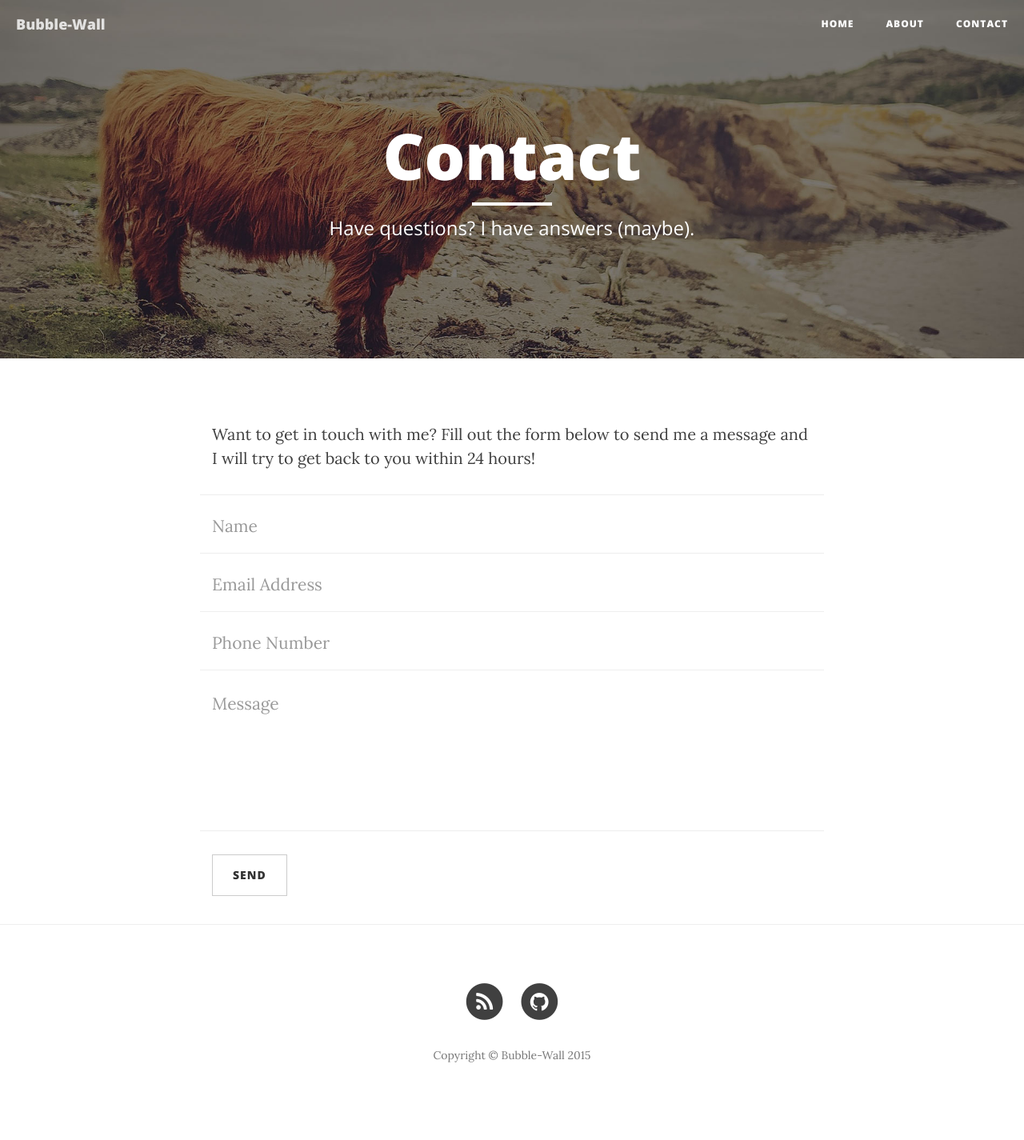
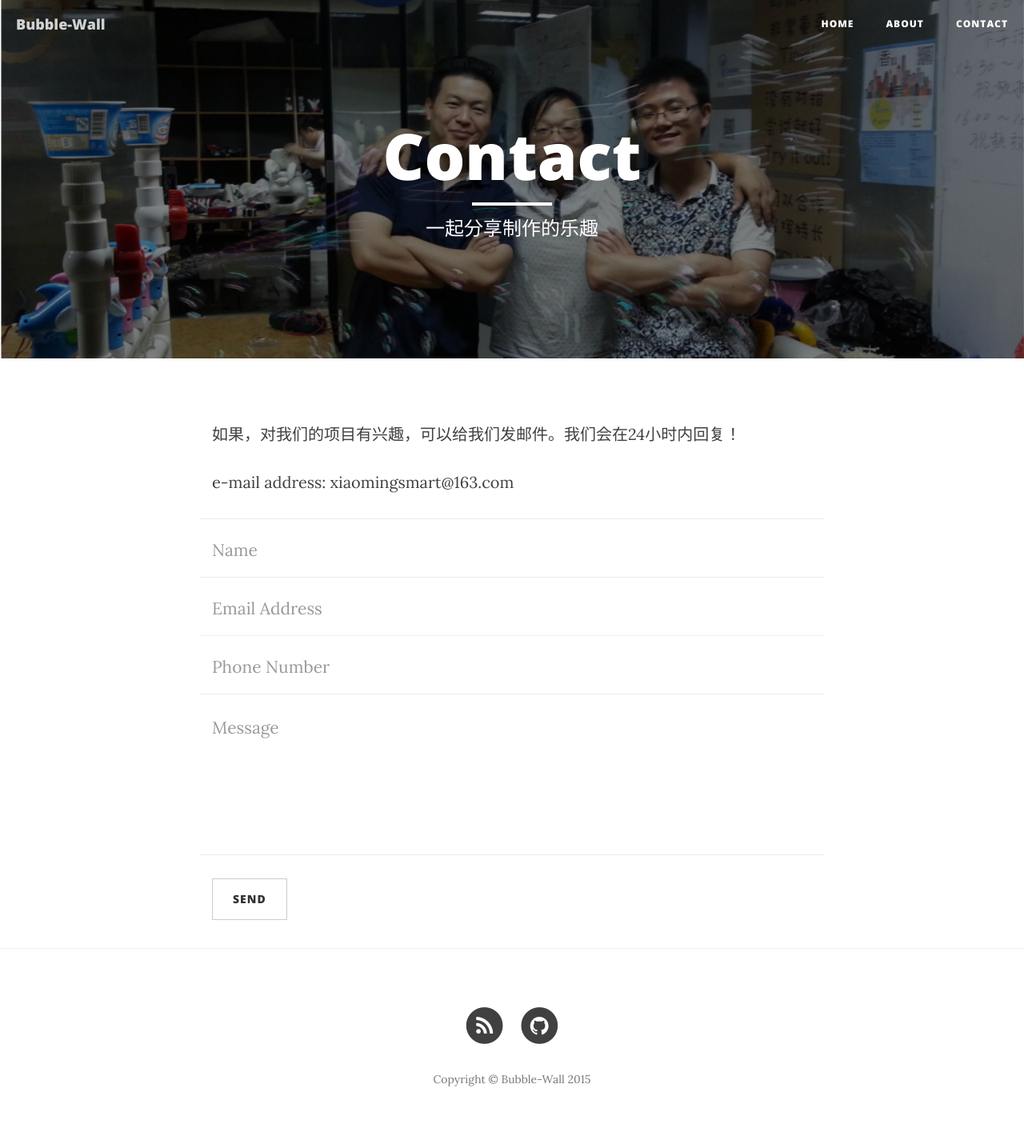
Before and after one commit to littlejames/bubble-wall, a Jekyll site: the page built from contact.html, in a window 1280 px wide. Shown: the whole page at 80% size. Built offline with Jekyll 4.4.1, drawn with Linux system fonts in a browser that asks for light colours; nearby versions of some CDN libraries; before the commit the page ends 1395 px from its top, so only the background shows below that.

Commit message:
insert some pictures

```diff
--- a/about.html
+++ b/about.html
@@ -1,7 +1,7 @@
 ---
 layout: page
 title: "About"
-description: "This is what I do."
+description: "我们是创客，也是匠人。"
 header-img: "img/about-bg.jpg"
 ---
 
--- a/contact.html
+++ b/contact.html
@@ -1,11 +1,12 @@
 ---
 layout: page
 title: "Contact"
-description: "Have questions? I have answers (maybe)."
+description: "一起分享制作的乐趣"
 header-img: "img/contact-bg.jpg"
 ---
 
-<p>Want to get in touch with me? Fill out the form below to send me a message and I will try to get back to you within 24 hours!</p>
+<p>如果，对我们的项目有兴趣，可以给我们发邮件。我们会在24小时内回复！</p>
+<p>e-mail address: xiaomingsmart@163.com</p>
 <!-- Contact Form - Enter your email address on line 19 of the mail/contact_me.php file to make this form work. -->
 <!-- WARNING: Some web hosts do not allow emails to be sent through forms to common mail hosts like Gmail or Yahoo. It's recommended that you use a private domain email address! -->
 <!-- NOTE: To use the contact form, your site must be on a live web host with PHP! The form will not work locally! -->
--- a/index.html
+++ b/index.html
@@ -1,6 +1,6 @@
 ---
 layout: page
-description: "讲述：“生命树泡泡墙”"
+description: "讲述：一个“生命树泡泡墙”"
 ---
 
 {% for post in paginator.posts %}
```
Also changed, not shown: img/about-bg.jpg, img/contact-bg.jpg, img/home-bg.jpg, img/old-about-bg.jpg (added), img/old-contact-bg.jpg (added), img/old-home-bg.jpg (added), 11 other files.
